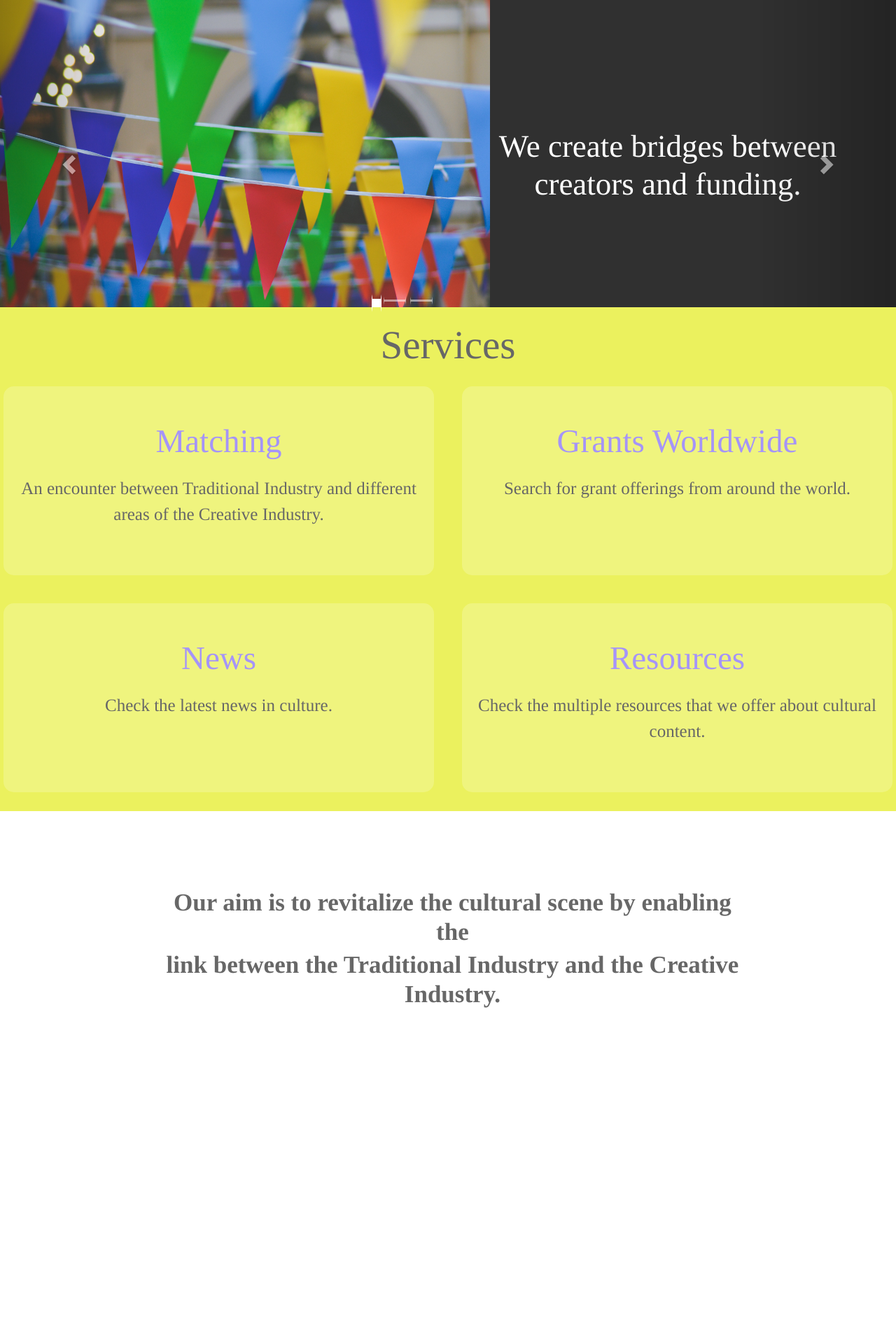
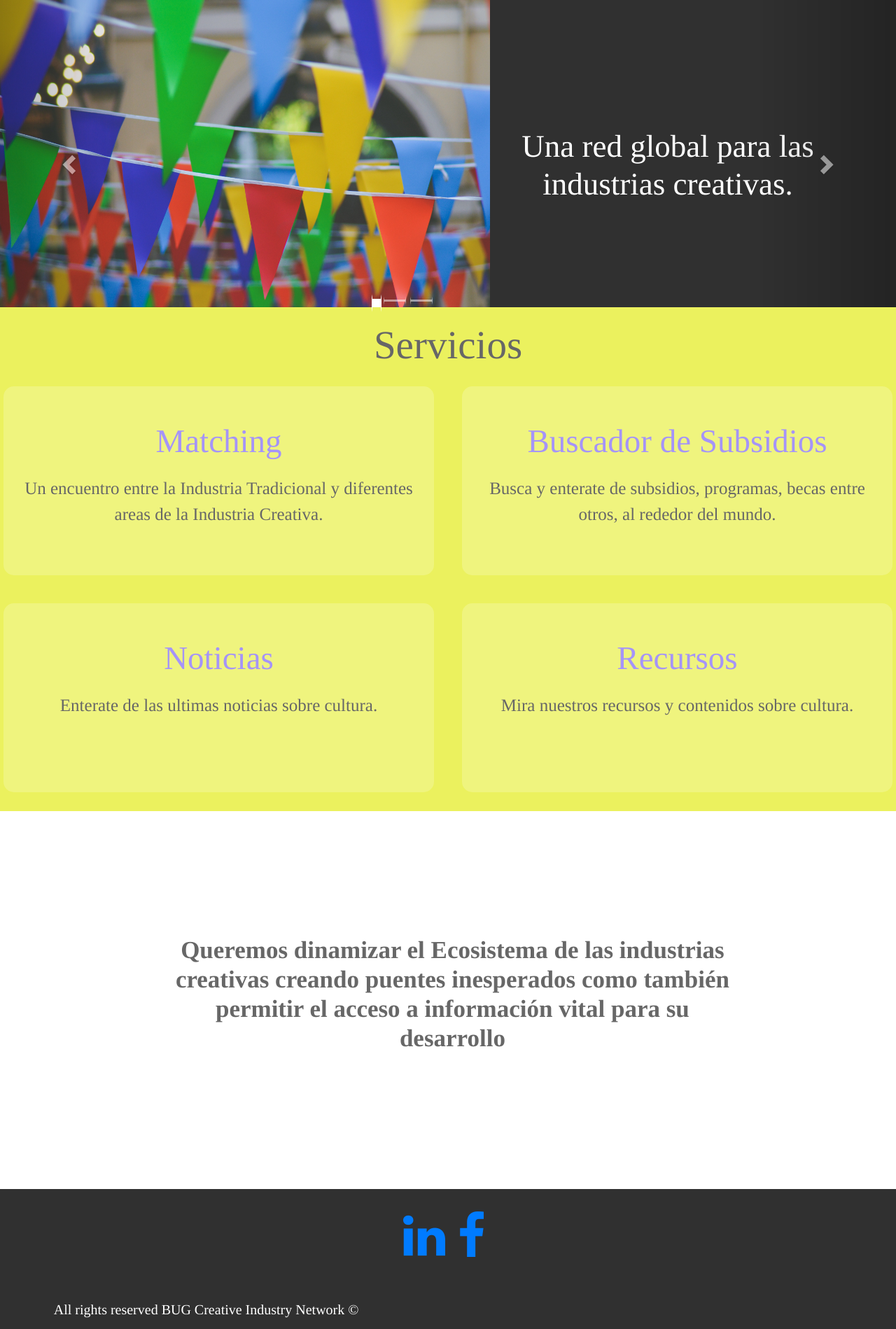
Before and after one commit to nicoarqu/Bug, a Flask app: page / in a window 1280 px wide. Shown: the part 777-2676 px from the top of the page at 70% size. Before the commit the page ends 2217 px from the top, so only its background shows below. Run offline with Flask 2, Linux system fonts and the light colour scheme; some libraries are stand-ins or nearby versions.

Commit message:
Cmabio estilo

```diff
--- a/command line flask.txt
+++ b/command line flask.txt
@@ -2,6 +2,6 @@ export FLASK_APP=flask_app.py
 export FLASK_ENV=develop
 export FLASK_DEBUG=1
 export SECRET_KEY=moni2412
-export EMAIL_USER=info@bug-network.com
-export EMAIL_PASSWORD=moni2412
+export EMAIL_USER=monicaseguelsteuer@gmail.com
+export EMAIL_PASSWORD=circular8
 flask run
--- a/static/css/application.css
+++ b/static/css/application.css
@@ -2,7 +2,9 @@
   font-family: Avenir, sans serif, Times, serif;
 }
 
-
+.active{
+    color: #fff !important;
+}
 
 .sidenav {
   height: 100%;
@@ -20,7 +22,7 @@
   padding: 6px 8px 6px 16px;
   text-decoration: none;
   font-size: 3em;
-  color: #150F58;
+  color: #65655E;
   display: block;
 }
 
@@ -55,7 +57,8 @@
 }
 
 .nav-link{
-  color: #A594F9;
+  color: #65655E;
+  font-weight: bold;
 }
 
 .nav-link:hover {
--- a/static/css/homepage.css
+++ b/static/css/homepage.css
@@ -119,6 +119,7 @@
 
 	.homepage_description_text{
 		font-size: 2.7rem;
+		font-weight: bolder;
 	}
 
 	#founder_homepage{
@@ -295,6 +296,7 @@
 
 	.homepage_description_text{
 		font-size: 2.7rem;
+		font-weight: bolder;
 	}
 
 	#founder_homepage{
@@ -476,8 +478,10 @@
 	}
 
 	.homepage_description_text{
-			font-size: 3.5rem;
-		}
+		font-size: 3.5rem;
+		font-weight: bolder;
+	}
+
 	#founder_homepage{
 		margin-top: 500px;
 		height: 600px;
@@ -548,7 +552,7 @@
 	.nav_link_homepage{
 		color: #303030;
 		font-size: 1em;
-		font-weight: bolder;
+		font-weight: bold;
 	}
 
 	#nav_section_homepage{
@@ -558,6 +562,10 @@
 		padding-bottom: 20px;
 	}
 
+	#bug_image_logo{
+		width:127%;
+		height: 127%;
+	}
 
 	#logo_img{
 		display: flex;
@@ -571,6 +579,9 @@
 		background-color: #303030;
 	}
 
+	.carousel-control {
+	  background-color: transparent;
+	}
 	.carousel-caption{
 		float:left;
 		display: block;
@@ -596,7 +607,7 @@
 		display: block;
 		position: absolute;
 		top:20%;
-		left:35%;
+		left:28%;
 	}
 
 	#services_div{
@@ -653,18 +664,21 @@
 	}
 
 	#homepage_description{
+		display: block;
+		position: absolute;
 		margin-top: 470px;
-		margin-bottom: -400px;
-		height: 300px;
+		height: 60vh;
 		width: 65%;
 		margin-left: 18%;
-		padding-top: 140px;
+		padding-top: 26vh;
 		color: #676767;
 	}
 
 	.homepage_description_text{
 			font-size: 3.5rem;
+			font-weight: bolder;
 		}
+
 	#founder_homepage{
 		margin-top: 500px;
 		height: 600px;
@@ -725,4 +739,32 @@
 		margin-top: 10px;
 	}
 
+	#footer_website{
+		background-color:  #303030;
+		height: 200px;
+		display: block;
+		position: absolute;
+		margin-top: 130vh;
+		width:100%;
+	}
+
+	#social_media_footer{
+		display: block;
+		position: absolute;
+		left: 45%;
+		top: 8%;
+		font-size: 7rem;
+		color:
+	}
+
+	#rights_reserved{
+		color:white;
+		font-size: 2em;
+		display: block;
+		position: absolute;
+		top:80%;
+		left: 6%;
+	}
+
+
 }
--- a/templates/homepage.html
+++ b/templates/homepage.html
@@ -18,6 +18,13 @@ BUG
 {% block content %}
 
 <div class="jumbotron jumbotron-fluid" id="welcome_homepage_div">
+  <div id="lang_selector_div">
+    <a>
+      <svg width="1em" height="1em" viewBox="0 0 16 16" class="bi bi-globe" fill="currentColor" xmlns="http://www.w3.org/2000/svg">
+        <path fill-rule="evenodd" d="M1.018 7.5h2.49c.03-.877.138-1.718.312-2.5H1.674a6.958 6.958 0 0 0-.656 2.5zM2.255 4H4.09a9.266 9.266 0 0 1 .64-1.539 6.7 6.7 0 0 1 .597-.933A7.024 7.024 0 0 0 2.255 4zM8 0a8 8 0 1 0 0 16A8 8 0 0 0 8 0zm-.5 1.077c-.67.204-1.335.82-1.887 1.855-.173.324-.33.682-.468 1.068H7.5V1.077zM7.5 5H4.847a12.5 12.5 0 0 0-.338 2.5H7.5V5zm1 2.5V5h2.653c.187.765.306 1.608.338 2.5H8.5zm-1 1H4.51a12.5 12.5 0 0 0 .337 2.5H7.5V8.5zm1 2.5V8.5h2.99a12.495 12.495 0 0 1-.337 2.5H8.5zm-1 1H5.145c.138.386.295.744.468 1.068.552 1.035 1.218 1.65 1.887 1.855V12zm-2.173 2.472a6.695 6.695 0 0 1-.597-.933A9.267 9.267 0 0 1 4.09 12H2.255a7.024 7.024 0 0 0 3.072 2.472zM1.674 11H3.82a13.651 13.651 0 0 1-.312-2.5h-2.49c.062.89.291 1.733.656 2.5zm8.999 3.472A7.024 7.024 0 0 0 13.745 12h-1.834a9.278 9.278 0 0 1-.641 1.539 6.688 6.688 0 0 1-.597.933zM10.855 12H8.5v2.923c.67-.204 1.335-.82 1.887-1.855A7.98 7.98 0 0 0 10.855 12zm1.325-1h2.146c.365-.767.594-1.61.656-2.5h-2.49a13.65 13.65 0 0 1-.312 2.5zm.312-3.5h2.49a6.959 6.959 0 0 0-.656-2.5H12.18c.174.782.282 1.623.312 2.5zM11.91 4a9.277 9.277 0 0 0-.64-1.539 6.692 6.692 0 0 0-.597-.933A7.024 7.024 0 0 1 13.745 4h-1.834zm-1.055 0H8.5V1.077c.67.204 1.335.82 1.887 1.855.173.324.33.682.468 1.068z"/>
+      </svg>
+  </a>
+  </div>
   <div id="bug_title_logo">
     <img id="bug_image_logo" src="static/images/homepage_logo.png" />
   </div>
@@ -32,29 +39,29 @@ BUG
         <ul class="navbar-nav ml-auto" id="navbar-content">
           <li class="nav-item">
             <a class="nav-link nav_link_homepage"  href="/about_us" role="button">
-              About us
+              Sobre Nosotros
             </a>
           </li>
           <li class="nav-item">
             <a class="nav-link nav_link_homepage"  href="/contact_us" role="button">
-              Contact us
+              Contáctanos
             </a>
           </li>
           {% if not session['logged_in'] %}
             <li class="nav-item">
               <a class="nav-link nav_link_homepage"  href="/signup" role="button">
-                Sign up
+                Regístrate
               </a>
             </li>
             <li class="nav-item">
               <a class="nav-link nav_link_homepage" href="/login" role="button">
-                Log in
+                Log In
               </a>
             </li>
           {% else %}
             <li class="nav-item">
               <a class="nav-link nav_link_homepage" href="/profile" role="button">
-                Profile
+                Perfil
               </a>
             </li>
             <li class="nav-item">
@@ -78,21 +85,21 @@ BUG
     <div class="item active">
       <img src="static/images/background1.jpg" alt="Chania" style="width:700px;height:500px;">
       <div class="carousel-caption">
-        <h1 class ="carousel-text">We create bridges between creators and funding.</h1>
+        <h1 class ="carousel-text">Una red global para las industrias creativas.</h1>
       </div>
     </div>
 
     <div class="item">
       <img src="static/images/background2.jpg" alt="Chicago" style="width:720px;height:500px;">
       <div class="carousel-caption">
-        <h1 class ="carousel-text">Let your creative protential run free.</h1>
+        <h1 class ="carousel-text">Creamos puentes entre financiadores y creadores.</h1>
       </div>
     </div>
 
     <div class="item">
       <img src="static/images/background3.jpg" alt="New York" style="width:700px;height:500px;">
       <div class="carousel-caption">
-        <h1 class ="carousel-text">If you have a project in mind we want to be a part of it.</h1>
+        <h1 class ="carousel-text">Si tienes algún proyecto en mente te queremos ayudar.</h1>
       </div>
     </div>
   </div>
@@ -106,54 +113,40 @@ BUG
   </a>
 </div>
 <div id="services_div">
-  <h1 align="center" id="title_network">Services</h1>
+  <h1 align="center" id="title_network">Servicios</h1>
   <div class="row">
         <div class="col grid_item">
       <a href="/matching" class="title_service_link"><h2 align="center" class="title_service">Matching</h2></a>
       <br>
-      <p class="texto_service" align="center">An encounter between Traditional Industry and different areas of the Creative Industry.</p>
+      <p class="texto_service" align="center">Un encuentro entre la Industria Tradicional y diferentes areas de la Industria Creativa.</p>
     </div>
     <div class="col grid_item">
-      <a href="/fund_searcher" class="title_service_link"><h2 align="center" class="title_service">Grants Worldwide</h2></a>
+      <a href="/fund_searcher" class="title_service_link"><h2 align="center" class="title_service">Buscador de Subsidios</h2></a>
       <br>
-      <p class="texto_service" align="center"> Search for grant offerings from around the world.</p>
+      <p class="texto_service" align="center">Busca y enterate de subsidios, programas, becas entre otros, al rededor del mundo.</p>
     </div>
     <div class="w-100"></div>
     <div class="col grid_item">
-      <a href="/events" class="title_service_link"><h2 align="center" class="title_service">News</h2></a>
+      <a href="/events" class="title_service_link"><h2 align="center" class="title_service">Noticias</h2></a>
       <br>
-      <p class="texto_service" align="center">Check the latest news in culture.</p>
+      <p class="texto_service" align="center">Enterate de las ultimas noticias sobre cultura.</p>
     </div>
     <div class="col grid_item">
-      <a href="/resources" class="title_service_link"><h2 align="center" class="title_service">Resources</h2></a>
+      <a href="/resources" class="title_service_link"><h2 align="center" class="title_service">Recursos</h2></a>
       <br>
-      <p class="texto_service" align="center">Check the multiple resources that we offer about cultural content.</p>
+      <p class="texto_service" align="center">Mira nuestros recursos y contenidos sobre cultura.</p>
     </div>
   </div>
 </div>
 <div id="homepage_description">
-  <h1 align="center" class="homepage_description_text"><b>{{ gettext('Our aim is to revitalize the cultural scene by enabling the') }}</b></h1>
-  <h1 align="center" class="homepage_description_text"><b>{{ gettext('link between the Traditional Industry and the Creative Industry.') }}</b></h1>
+  <h1 align="center" class="homepage_description_text"><b>Queremos dinamizar el Ecosistema de las industrias creativas creando puentes inesperados como también permitir el acceso a información vital para su desarrollo </b></h1>
 </div>
-<div id="founder_homepage">
-  <div id="founder_wrapper">
-    <div id="block_picture_founder">
-      <img src="static/images/founder_img.png"  id="image_founder" align="center" alt="Avatar"/>
-    </div>
-    <div id="block_founder_details">
-      <h1 id="founder_name" align="center">Mónica Seguel</h1>
-      <h3 id="type_founder_homepage" align="center"><b>Founder and CEO</b></h3>
-    </div>
+<div id="footer_website">
+  <div id="social_media_footer">
+    <a href="https://cl.linkedin.com/company/bug-creative-industry-network?trk=public_profile_topcard_current_company" class="fa fa-linkedin fa-7x"> </a>
+    <a href="" class="fa fa-facebook fa-7x"> </a>
   </div>
-  <div id="social_media_homepage" style="font-size: 5rem;">
-    <a href="https://cl.linkedin.com/in/m%C3%B3nica-seguel-73b1a198" class="fa fa-linkedin fa-7x"> </a>
-    <a href="mailto:monicaseguel@bug-network.com" > <svg width="1em" height="1em" viewBox="0 0 16 16" class="bi bi-envelope" fill="currentColor" xmlns="http://www.w3.org/2000/svg">
-  <path fill-rule="evenodd" d="M0 4a2 2 0 0 1 2-2h12a2 2 0 0 1 2 2v8a2 2 0 0 1-2 2H2a2 2 0 0 1-2-2V4zm2-1a1 1 0 0 0-1 1v.217l7 4.2 7-4.2V4a1 1 0 0 0-1-1H2zm13 2.383l-4.758 2.855L15 11.114v-5.73zm-.034 6.878L9.271 8.82 8 9.583 6.728 8.82l-5.694 3.44A1 1 0 0 0 2 13h12a1 1 0 0 0 .966-.739zM1 11.114l4.758-2.876L1 5.383v5.73z"/>
-</svg></a>
-  </div>
-</div>
-<div>
-  <h5>All rights reserved BUG Creative Industry Network</h5>
+  <h5 id="rights_reserved">All rights reserved BUG Creative Industry Network ©</h5>
 </div>
 
 {% endblock %}
--- a/templates/login.html
+++ b/templates/login.html
@@ -15,11 +15,10 @@ BUG
 
 {% block navbar %}
 <nav class="navbar navbar-expand-lg">
-  <a href="/"><img src="static/images/bug_logo.jpeg" style="width:55px;height:70px;margin-top:20px;margin-left:-10px;" /></a>
+  <a href="/"><img src="static/images/bug_logo.png" style="width:87px;height:100px;margin-top:20px;margin-left:-10px;" /></a>
   <button class="navbar-toggler" type="button" data-toggle="collapse" data-target="#navbarSupportedContent" aria-controls="navbarSupportedContent" aria-expanded="false" aria-label="Toggle navigation">
     <span class="navbar-toggler-icon"></span>
   </button>
-
   <div class="collapse navbar-collapse" id="navbarSupportedContent">
     <ul class="navbar-nav ml-auto" id="navbar-content">
       <li class="nav-item">
--- a/templates/signup.html
+++ b/templates/signup.html
@@ -15,7 +15,7 @@ BUG
 
 {% block navbar %}
 <nav class="navbar navbar-expand-lg">
-  <a href="/"><img src="static/images/bug_logo.jpeg" style="width:55px;height:70px;margin-top:20px;margin-left:-10px;" /></a>
+  <a href="/"><img src="static/images/bug_logo.png" style="width:87px;height:100px;margin-top:20px;margin-left:-10px;" /></a>
   <button class="navbar-toggler" type="button" data-toggle="collapse" data-target="#navbarSupportedContent" aria-controls="navbarSupportedContent" aria-expanded="false" aria-label="Toggle navigation">
     <span class="navbar-toggler-icon"></span>
   </button>
```
Also changed, not shown: flask_app.py (+14 -3 lines), static/css/matching.css (added, +13 -0 lines), templates/about_us.html (+10 -21 lines), templates/contact_us.html (+6 -11 lines), templates/events.html (+7 -7 lines), templates/fund_searcher.html (+7 -7 lines), templates/matching.html (+22 -23 lines), templates/resources.html (+8 -8 lines), templates/user_profile.html (+6 -6 lines), data/info_grants.json, static/images/bug_logo.png (renamed from static/images/logo_single.png), static/images/cto_img.jpeg (deleted), static/images/cto_img.png (added), translations/es/LC_MESSAGES/messages.po.
